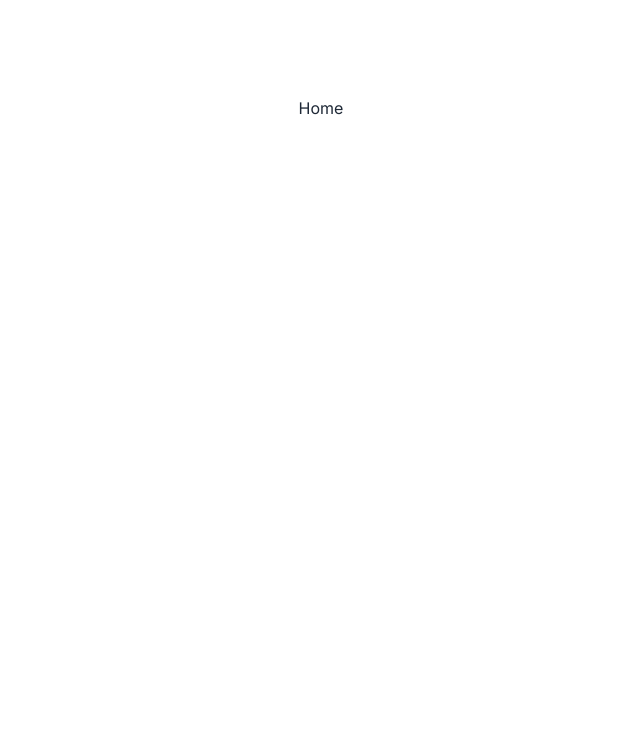
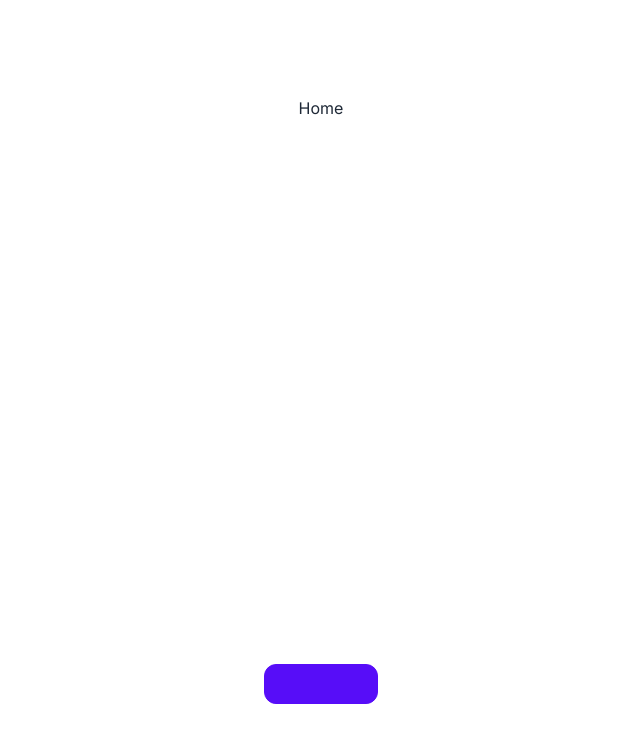
Before and after one commit to mattiapomelli/next13-starter, a Next.js app: page / in a window 1280 px wide. Shown: the top 742 px of the page, without its empty margins (319-959 px from the left). Built offline with nearby package versions, Linux system fonts and the light colour scheme.

Commit message:
Add button component

```diff
--- a/package.json
+++ b/package.json
@@ -15,6 +15,7 @@
     "@types/react": "18.2.14",
     "@types/react-dom": "18.2.6",
     "autoprefixer": "10.4.14",
+    "class-variance-authority": "^0.6.1",
     "clsx": "^1.2.1",
     "eslint": "8.44.0",
     "eslint-config-next": "13.4.9",
@@ -23,6 +24,7 @@
     "postcss": "8.4.25",
     "react": "18.2.0",
     "react-dom": "18.2.0",
+    "tailwind-merge": "^1.13.2",
     "tailwindcss": "3.3.2",
     "typescript": "5.1.6"
   },
--- a/src/app/page.tsx
+++ b/src/app/page.tsx
@@ -1,3 +1,10 @@
+import { Button } from "@/components/ui/button";
+
 export default function Home() {
-  return <main className="flex min-h-screen flex-col items-center justify-between p-24">Home</main>;
+  return (
+    <main className="flex min-h-screen flex-col items-center justify-between p-24">
+      Home
+      <Button />
+    </main>
+  );
 }
--- /dev/null
+++ b/src/components/ui/button/button.tsx
@@ -0,0 +1,121 @@
+import { VariantProps, cva } from "class-variance-authority";
+import { clsx } from "clsx";
+import { ButtonHTMLAttributes, forwardRef, ReactNode, Ref } from "react";
+import { twMerge } from "tailwind-merge";
+
+const buttonVariants = cva(
+  [
+    "btn min-h-0 animate-none",
+    "disabled:pointer-events-auto disabled:cursor-not-allowed disabled:active:transform-none",
+    "focus:outline-none focus-visible:ring-4",
+  ],
+  {
+    variants: {
+      color: {
+        primary: "btn-primary focus:ring-primary/30",
+        secondary: "btn-secondary focus:ring-secondary/30",
+        accent: "btn-accent focus:ring-accent/30",
+        info: "btn-info focus:ring-info/30",
+        success: "btn-success focus:ring-success/30",
+        warning: "btn-warning focus:ring-warning/30",
+        error: "btn-error focus:ring-error/30",
+        neutral: "btn-neutral focus:ring-neutral/30",
+      },
+      size: {
+        xs: "btn-xs h-8 min-w-[5.7rem] px-3.5",
+        sm: "btn-sm h-9 min-w-[6.4125rem] px-4",
+        md: "h-10 min-w-[7.125rem] px-5",
+        lg: "btn-lg h-11 min-w-[7.8375rem] px-6",
+      },
+      variant: {
+        solid: "",
+        outline: "btn-outline",
+        ghost: "btn-ghost disabled:bg-transparent disabled:text-opacity-30",
+        link: "btn-link disabled:bg-transparent disabled:text-opacity-30",
+      },
+    },
+    defaultVariants: {
+      color: "primary",
+      size: "md",
+      variant: "solid",
+    },
+  },
+);
+
+const textColorVariants = cva("", {
+  variants: {
+    color: {
+      primary: "text-primary",
+      secondary: "text-secondary",
+      accent: "text-accent",
+      info: "text-info",
+      success: "text-success",
+      warning: "text-warning",
+      error: "text-error",
+      neutral: "text-neutral",
+    },
+  },
+  defaultVariants: {
+    color: "primary",
+  },
+});
+
+export interface BaseButtonProps
+  extends Omit<ButtonHTMLAttributes<HTMLButtonElement>, "color">,
+    VariantProps<typeof buttonVariants> {
+  children?: ReactNode;
+  block?: boolean;
+  disabled?: boolean;
+  loading?: boolean;
+  leftIcon?: ReactNode;
+  rightIcon?: ReactNode;
+  className?: string;
+}
+
+export type ButtonProps = BaseButtonProps & {
+  ref?: Ref<HTMLButtonElement>;
+};
+
+export const Button = forwardRef(
+  (
+    {
+      children,
+      color,
+      size,
+      variant,
+      block,
+      disabled,
+      loading,
+      leftIcon,
+      rightIcon,
+      className,
+      ...props
+    }: ButtonProps,
+    ref?: Ref<HTMLButtonElement>,
+  ) => {
+    return (
+      <button
+        {...props}
+        ref={ref}
+        disabled={disabled}
+        className={twMerge(
+          clsx(
+            buttonVariants({ color, variant, size }),
+            (variant === "ghost" || variant === "link") && textColorVariants({ color }),
+            { "w-full": block },
+            { "cursor-not-allowed pointer-events-auto": loading },
+            { "gap-2": leftIcon || rightIcon },
+            className,
+          ),
+        )}
+      >
+        {leftIcon}
+        {loading && <span className="loading loading-spinner loading-sm"></span>}
+        {!loading && children}
+        {rightIcon}
+      </button>
+    );
+  },
+);
+
+Button.displayName = "Button";
--- /dev/null
+++ b/src/components/ui/button/index.ts
@@ -0,0 +1 @@
+export { type ButtonProps, Button } from "./button";
```
Also changed, not shown: .eslintrc.json, 2 other files (tests, documents, lock files or other folders).
